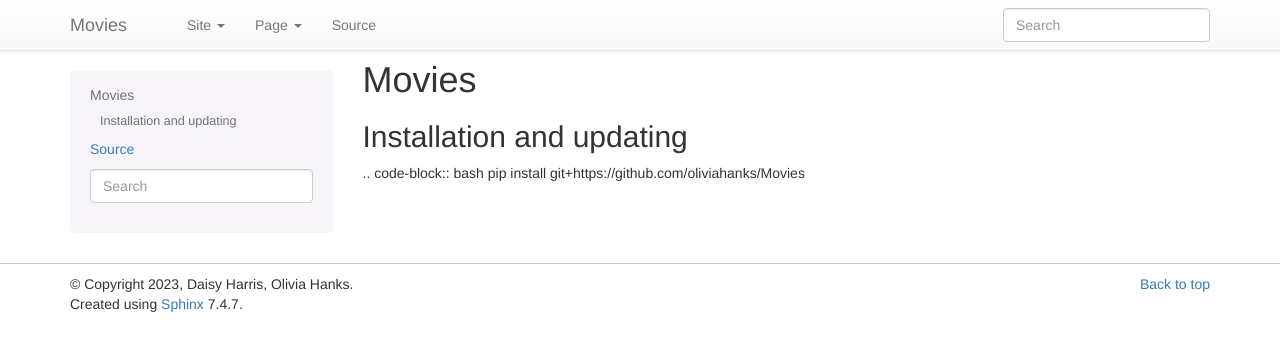
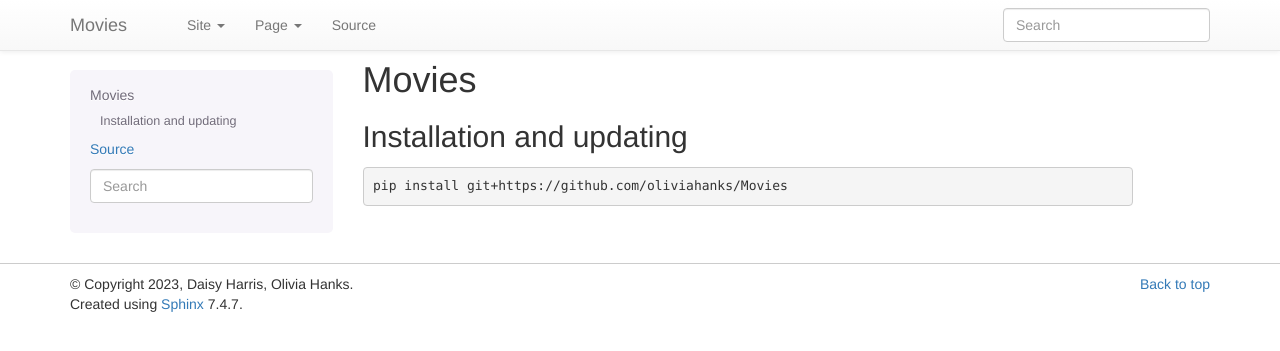
Before and after one commit to oliviahanks/Movies, a Sphinx documentation site: the page built from docs/README.md, in a window 1280 px wide. Shown: the top 351 px of the page. Built offline with Sphinx 7.4.7, drawn with Linux system fonts in a browser that asks for light colours.

Commit message:
Update README.md

```diff
--- a/docs/README.md
+++ b/docs/README.md
@@ -4,5 +4,4 @@
 Installation and updating
 -------------------------
 
-.. code-block:: bash
     pip install git+https://github.com/oliviahanks/Movies
```
